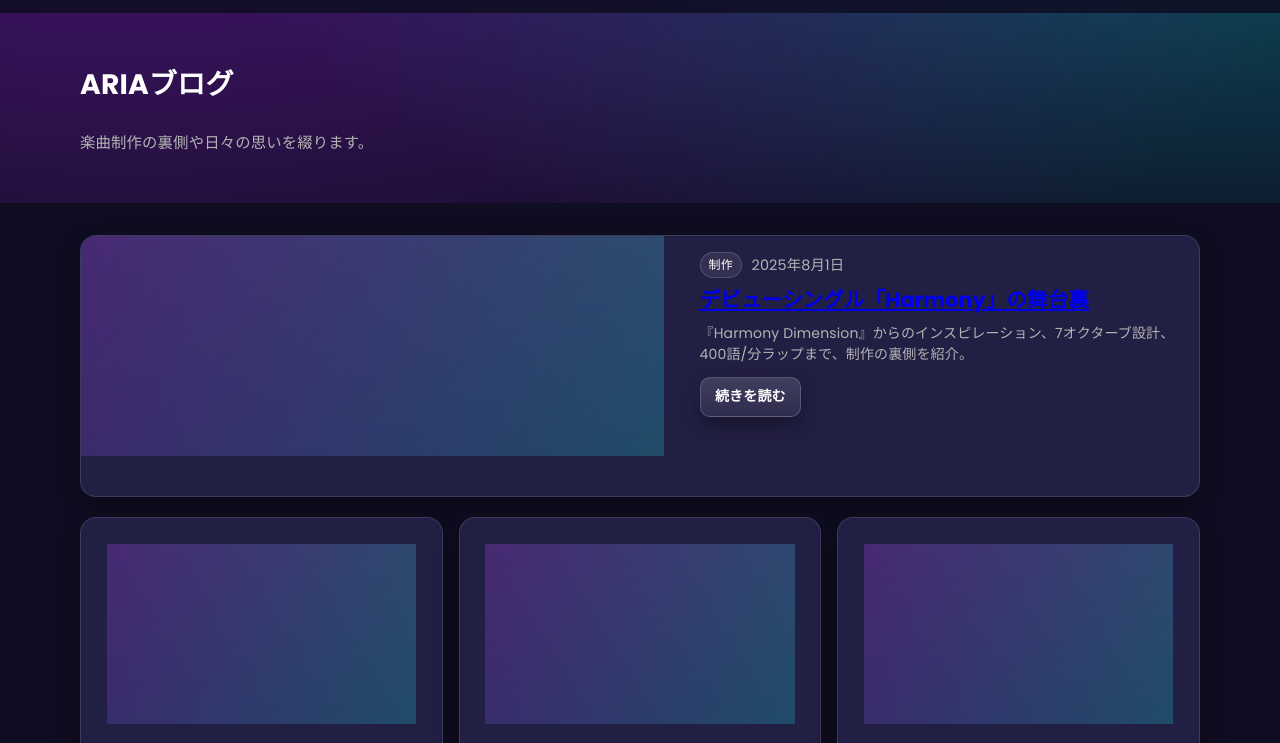
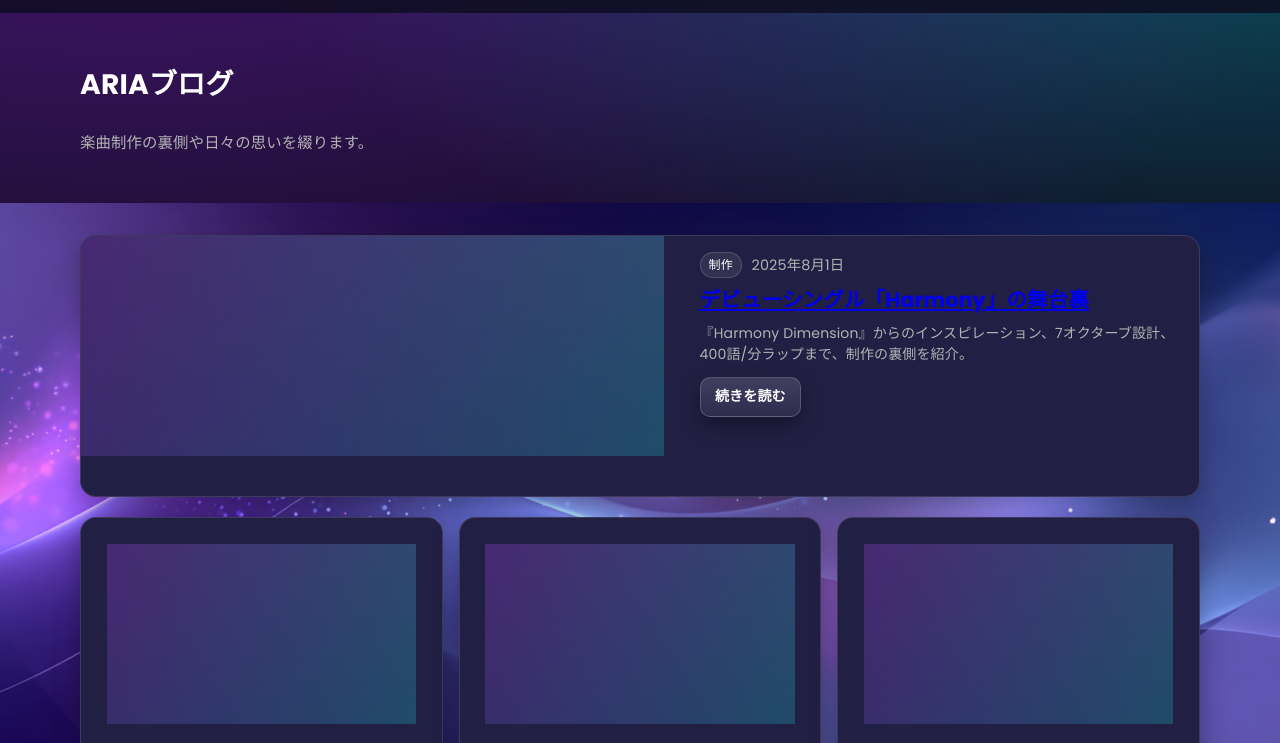
Before and after one commit to kuro0701/aria-site, a plain HTML site: page blog.html in a window 1280 px wide. Shown: the part 57-800 px from the top of the page. Drawn offline with Linux system fonts and the light colour scheme.

```diff
--- a/assets/css/style.css
+++ b/assets/css/style.css
@@ -976,3 +976,22 @@
   -webkit-line-clamp: 3;
   -webkit-box-orient: vertical;
 }
+/* ブログ背景 */
+body.page-blog {
+  background: url("/assets/images/blog-bg.png") no-repeat center center fixed;
+  background-size: cover;
+  background-attachment: fixed;
+  color: #fff;
+}
+
+/* 読みやすさ用のオーバーレイ */
+body.page-blog::before {
+  content: "";
+  position: fixed;
+  top: 0;
+  left: 0;
+  width: 100%;
+  height: 100%;
+  background: rgba(10, 10, 30, 0.6); /* 濃紺の透明レイヤー */
+  z-index: -1;
+}
```
Also changed, not shown: assets/images/blog-bg.png (added), 3 other files.
